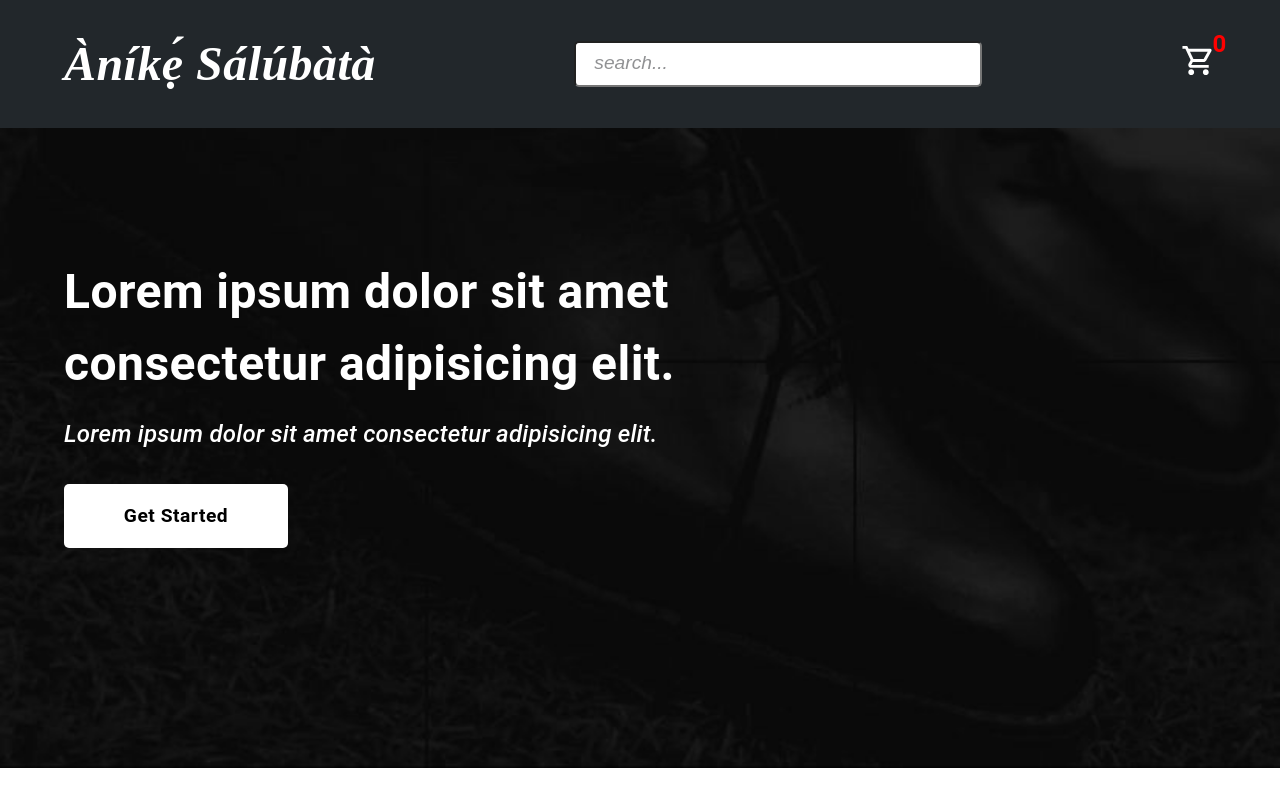
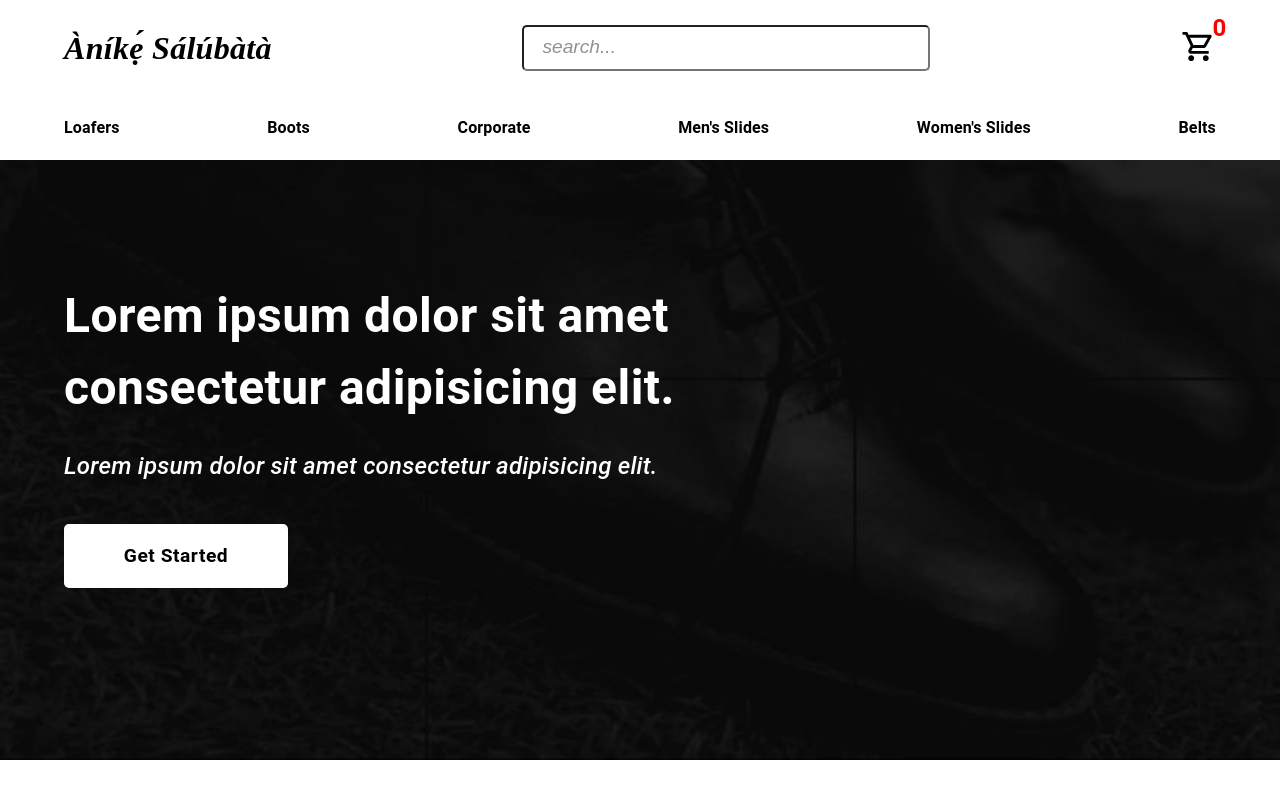
Before and after one commit to tolubishops0/anikesalubata, a React (Create React App) app: page / in a window 1280 px wide. Built offline with nearby package versions, Linux system fonts and the light colour scheme.

Commit message:
initial commit

```diff
--- a/package.json
+++ b/package.json
@@ -12,6 +12,7 @@
     "@testing-library/user-event": "^13.5.0",
     "react": "^18.2.0",
     "react-dom": "^18.2.0",
+    "react-router-dom": "^6.22.2",
     "react-scripts": "5.0.1",
     "web-vitals": "^2.1.4"
   },
--- a/src/App.css
+++ b/src/App.css
@@ -3,14 +3,7 @@
   font-family: Poppins;
   box-sizing: border-box;
 }
-.dark-mode {
-  background-color: #22272b;
-  color: white;
-}
-.light-mode {
-  background-color: #f1f2f4;
-  color: black;
-}
+
 .input-field {
   height: 2.5rem;
   width: 25rem;
--- a/src/App.js
+++ b/src/App.js
@@ -1,19 +1,19 @@
 import React, { useState } from "react";
+import { BrowserRouter as Router, Routes, Route } from "react-router-dom";
 import "./App.css";
 import NavbBar from "./components/Navbar/NavbBar";
-import Body from "./components/Navbar/Body";
+import Category from "./components/Navbar/Category";
+import Body from "./components/Body";
 
 function App() {
-  const [darkMode, setDarkMode] = useState(true);
-
-  const handleMode = () => {
-    setDarkMode(!darkMode);
-  };
   return (
-    <div className={`App ${darkMode ? "dark-mode" : "light-mode"}`}>
-      <NavbBar handleMode={handleMode} />
-      <Body darkMode={darkMode} />
-    </div>
+    <Router>
+      <NavbBar />
+      <Category />
+      <Routes>
+        <Route path="/" element={<Body />} />
+      </Routes>
+    </Router>
   );
 }
 
--- a/src/components/Navbar/Body.jsx
+++ b/src/components/Body.jsx
@@ -1,17 +1,18 @@
 import React from "react";
+
 import { Box, Typography, Button } from "@mui/material";
-import bgimg from "../../Asset/bgimg.jpg";
-import bgmg from "../../Asset/bgmg.jpg";
-import { style } from "../Style";
+import bgimg from "../Asset/bgimg.jpg";
+import { style } from "./Style";
 
-function Body(props) {
+function Body() {
   return (
     <Box sx={style.heroSection}>
-      <img src={props.darkMode ? bgimg : bgmg} alt="bgimg" style={style.img} />
+      <img src={bgimg} alt="bgimg" style={style.img} />
       <Box sx={style.textContainer}>
         <Typography sx={style.header} className="slide-bannerTextHeader">
           {" "}
           Lorem ipsum dolor sit amet consectetur adipisicing elit.{" "}
+          {/* SAY SOMETHING ABOUT HANDMADE HERE  */}
         </Typography>
         <Typography sx={style.header2} className="slide-bannerTextSubtext">
           Lorem ipsum dolor sit amet consectetur adipisicing elit.{" "}
--- /dev/null
+++ b/src/components/Navbar/Category.jsx
@@ -0,0 +1,55 @@
+import React from "react";
+import { useNavigate } from "react-router-dom";
+import { Box, Typography, Button } from "@mui/material";
+import { style } from "../Style";
+
+function Category() {
+  const navigate = useNavigate();
+  const handleCategory = (value) => {
+    navigate(`/${value}`);
+    console.log(value);
+  };
+  return (
+    <div>
+      <Box sx={style.categoryContainer}>
+        {categoryList.map((item, index) => (
+          <Typography
+            key={index}
+            sx={style.categoryList}
+            onClick={() => handleCategory(item.value)}>
+            {item.name}
+          </Typography>
+        ))}
+      </Box>
+    </div>
+  );
+}
+
+export default Category;
+
+const categoryList = [
+  {
+    name: "Loafers",
+    value: "loafers",
+  },
+  {
+    name: "Boots",
+    value: "boots",
+  },
+  {
+    name: "Corporate",
+    value: "corporate",
+  },
+  {
+    name: "Men's Slides",
+    value: "menslides",
+  },
+  {
+    name: "Women's Slides",
+    value: "womenslides",
+  },
+  {
+    name: "Belts",
+    value: "belts",
+  },
+];
--- a/src/components/Navbar/NavbBar.jsx
+++ b/src/components/Navbar/NavbBar.jsx
@@ -1,29 +1,24 @@
 import React, { useState } from "react";
+import { useNavigate } from "react-router-dom";
 import { Box, Typography } from "@mui/material";
-import LightModeOutlinedIcon from "@mui/icons-material/LightModeOutlined";
-import DarkModeOutlinedIcon from "@mui/icons-material/DarkModeOutlined";
 import ShoppingCartOutlinedIcon from "@mui/icons-material/ShoppingCartOutlined";
 import SearchBar from "./SearchBar";
 import { style } from "../Style";
 
-function NavbBar(props) {
-  const [isDarkMode, setIsDarkMode] = useState(true);
+function NavbBar() {
+  const navigate = useNavigate();
   const [prodCount, setProdCount] = useState(0);
-  const toggleModeIcon = () => {
-    setIsDarkMode(!isDarkMode);
-    props.handleMode(isDarkMode);
-  };
+
   const handleProdCount = () => {
     setProdCount(prodCount + 1);
   };
 
   return (
     <Box sx={style.navParentContainer}>
-      {/* <div onClick={toggleModeIcon}>
-        {isDarkMode ? <DarkModeOutlinedIcon /> : <LightModeOutlinedIcon />}
-      </div> */}
       <Box sx={style.navContainer}>
-        <Typography sx={style.brandName}>Àníkẹ́ Sálúbàtà</Typography>
+        <Typography sx={style.brandName} onClick={() => navigate("/")}>
+          Àníkẹ́ Sálúbàtà
+        </Typography>
         <SearchBar />
         <Box sx={style.ShoppingCartOutlinedIcon}>
           <ShoppingCartOutlinedIcon
--- a/src/components/Style.js
+++ b/src/components/Style.js
@@ -9,7 +9,7 @@
     justifyContent: "space-between",
     alignItems: "center",
     width: "90%",
-    height: "8rem",
+    height: "6rem",
     margin: "0 auto",
   },
   brandName: {
@@ -17,7 +17,8 @@
     fontOpticalSizing: "auto",
     fontWeight: "600",
     fontStyle: "italic",
-    fontSize: "3rem",
+    fontSize: "2rem",
+    cursor: "pointer",
   },
   ShoppingCartOutlinedIcon: {
     position: "relative",
@@ -34,7 +35,7 @@
   heroSection: {
     position: "relative",
     overflow: "hidden",
-    height: "80vh",
+    height: "75vh",
   },
   img: {
     height: "100%",
@@ -47,16 +48,18 @@
     width: "50%",
     display: "flex",
     flexDirection: "column",
-    gap: "1rem",
+    gap: "1.5rem",
   },
   header: {
     fontSize: "3rem",
     fontWeight: "700",
+    color: "white",
   },
   header2: {
     fontSize: "1.5rem",
     fontWeight: "500",
     fontStyle: "italic",
+    color: "white",
   },
   bannerTextButton: {
     marginTop: "1rem",
@@ -73,4 +76,21 @@
       background: "red",
     },
   },
+  categoryContainer: {
+    display: "flex",
+    justifyContent: "space-between",
+    alignItems: "center",
+    width: "90%",
+    height: "4rem",
+    margin: "0 auto",
+  },
+  categoryList: {
+    fontSize: "1rem",
+    fontWeight: "600",
+    transition: "color transform 0.5s ease-in-out",
+    cursor: "pointer",
+    "&:hover": {
+      color: "#f8f8f8",
+    },
+  },
 };
```
Also changed, not shown: 1 other file (tests, documents, lock files or other folders).
